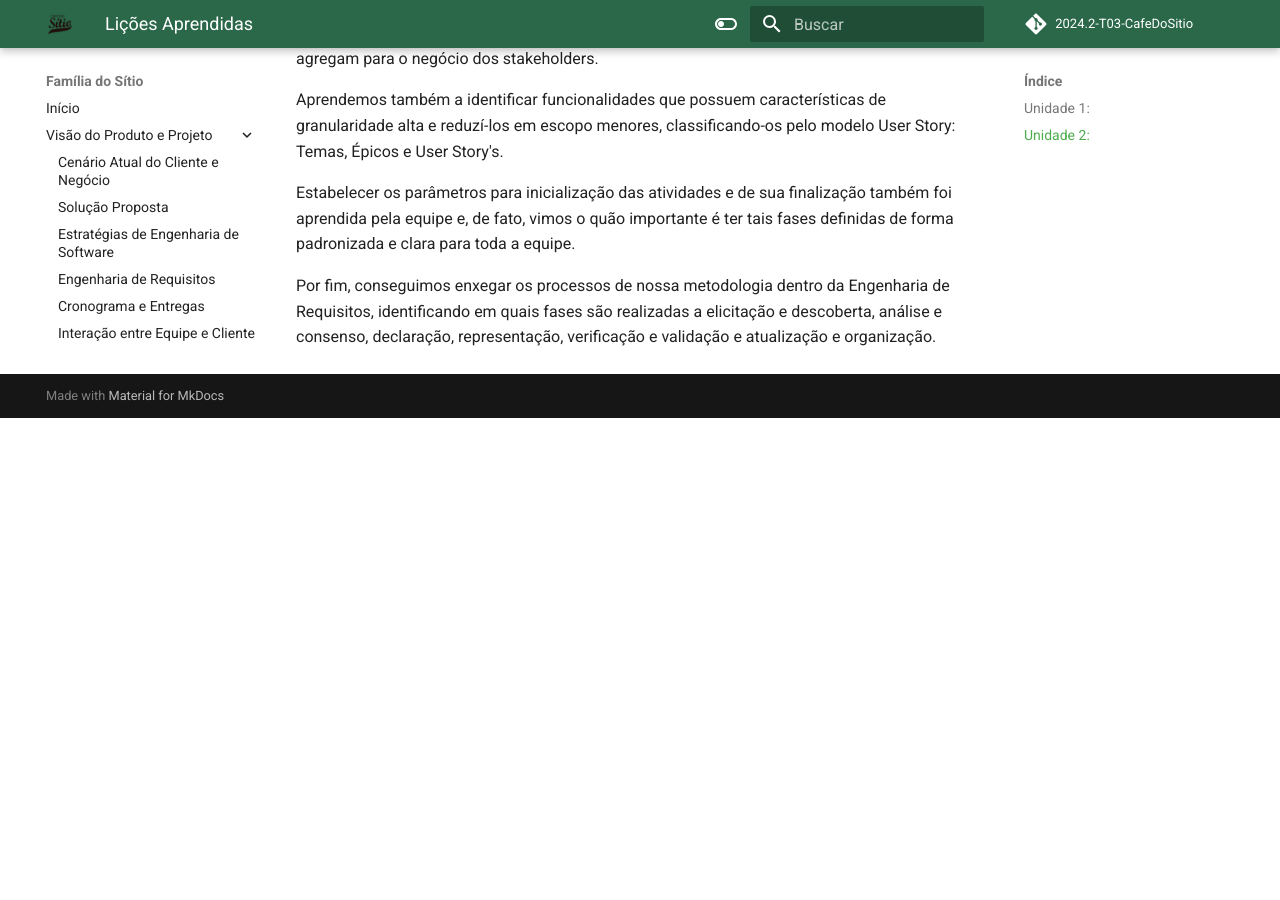
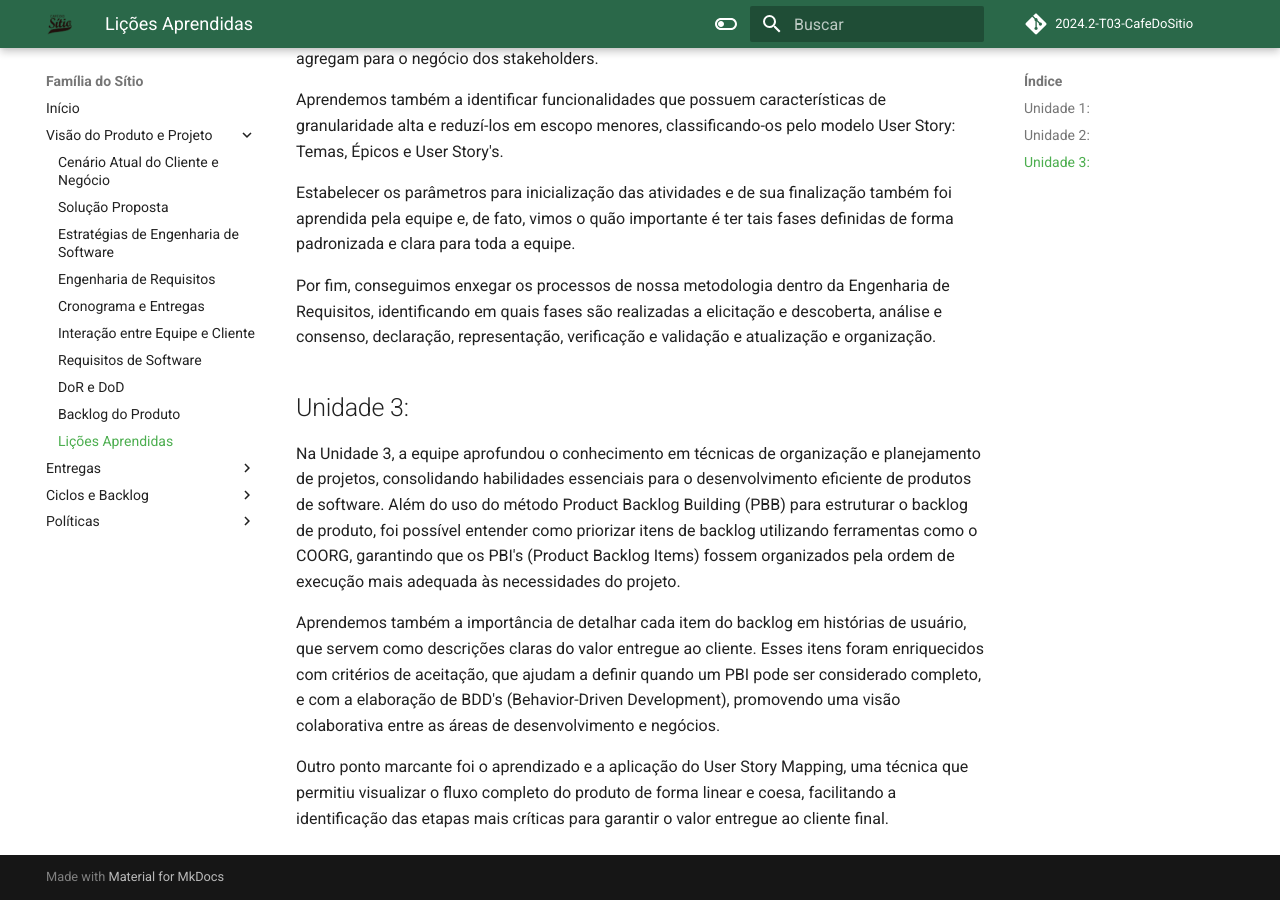
Before and after one commit to mdsreq-fga-unb/2024.2-T03-CafeDoSitio, an MkDocs documentation site: the page built from docs/sections/2-docPage/10-LicoesAprendidas.md, in a window 1280 px wide and 900 px high, scrolled down 810 px. Built offline with MkDocs 1.6.1 and Material for MkDocs 9.7.7, drawn with Linux system fonts in a browser that asks for light colours; comment, search, counter and statistics services are not loaded; before the commit the page ends 1228 px from its top, so only the background shows below that.

Commit message:
docs: adicionando licoes aprendidas

```diff
--- a/docs/sections/2-docPage/10-LicoesAprendidas.md
+++ b/docs/sections/2-docPage/10-LicoesAprendidas.md
@@ -18,3 +18,11 @@
 Estabelecer os parâmetros para inicialização das atividades e de sua finalização também foi aprendida pela equipe e, de fato, vimos o quão importante é ter tais fases definidas de forma padronizada e clara para toda a equipe.
 
 Por fim, conseguimos enxegar os processos de nossa metodologia dentro da Engenharia de Requisitos, identificando em quais fases são realizadas a elicitação e descoberta, análise e consenso, declaração, representação, verificação e validação e atualização e organização.
+
+## Unidade 3:
+
+Na Unidade 3, a equipe aprofundou o conhecimento em técnicas de organização e planejamento de projetos, consolidando habilidades essenciais para o desenvolvimento eficiente de produtos de software. Além do uso do método Product Backlog Building (PBB) para estruturar o backlog de produto, foi possível entender como priorizar itens de backlog utilizando ferramentas como o COORG, garantindo que os PBI's (Product Backlog Items) fossem organizados pela ordem de execução mais adequada às necessidades do projeto.
+
+Aprendemos também a importância de detalhar cada item do backlog em histórias de usuário, que servem como descrições claras do valor entregue ao cliente. Esses itens foram enriquecidos com critérios de aceitação, que ajudam a definir quando um PBI pode ser considerado completo, e com a elaboração de BDD's (Behavior-Driven Development), promovendo uma visão colaborativa entre as áreas de desenvolvimento e negócios.
+
+Outro ponto marcante foi o aprendizado e a aplicação do User Story Mapping, uma técnica que permitiu visualizar o fluxo completo do produto de forma linear e coesa, facilitando a identificação das etapas mais críticas para garantir o valor entregue ao cliente final.
```
